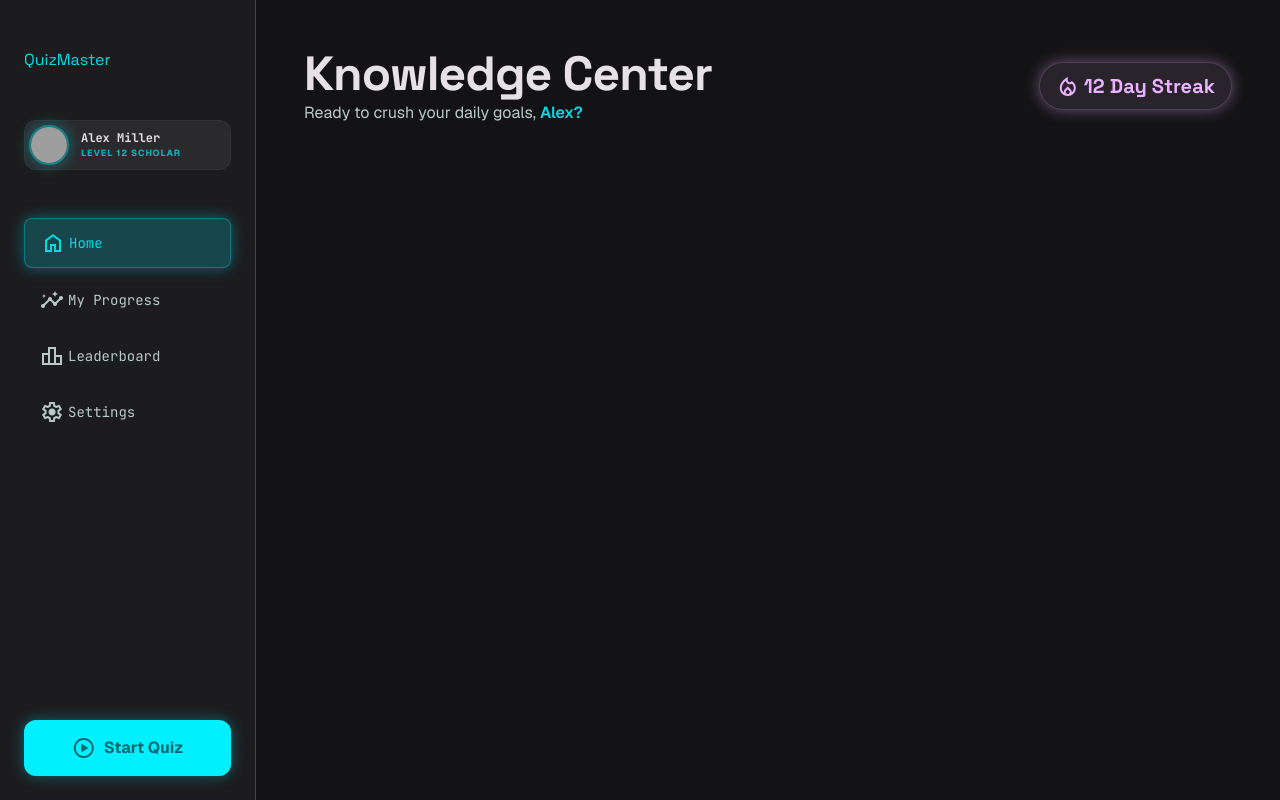
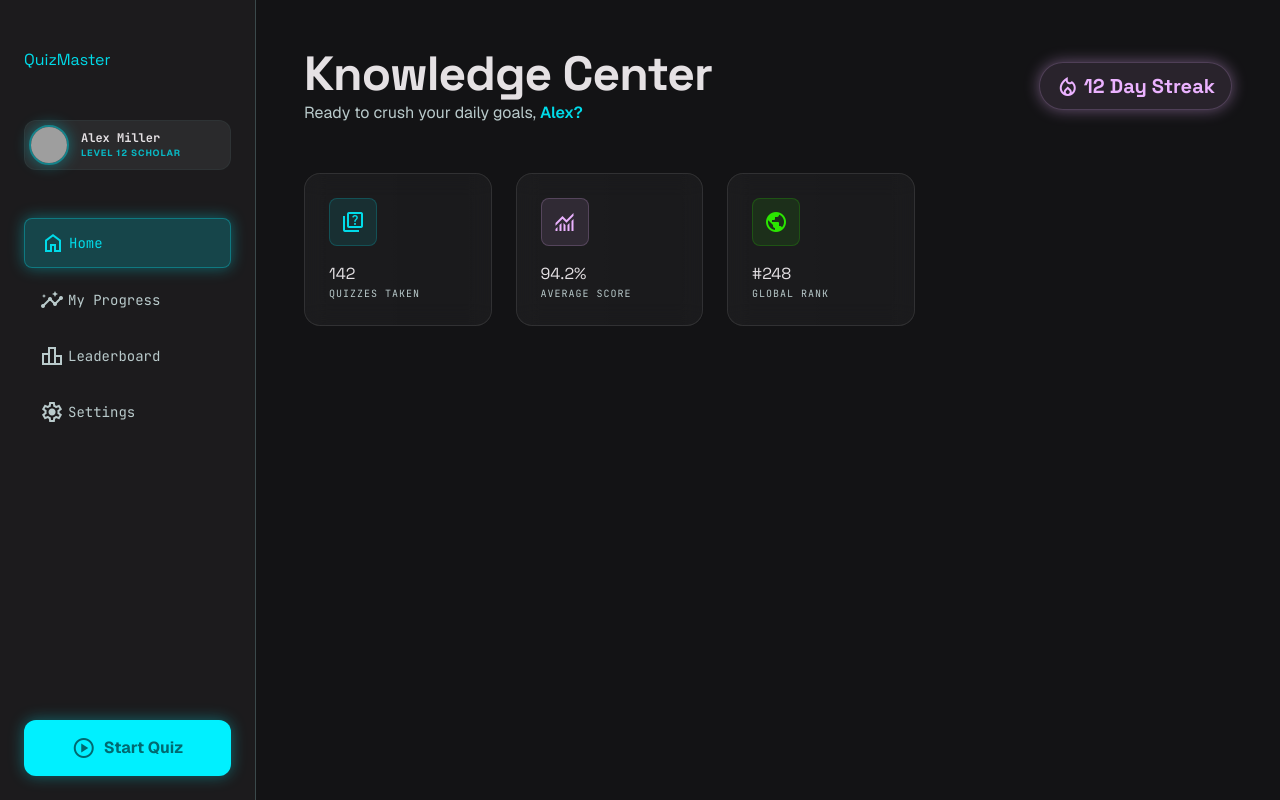
Before and after one commit to DoctorWolf69/quiz-master, a React (Vite) app: page / in a window 1280 px wide. Built offline with nearby package versions, Linux system fonts and the light colour scheme; grey boxes are pictures that could not be loaded.

Commit message:
feat(home): mount stats cards in bento grid

```diff
--- a/src/pages/Home.jsx
+++ b/src/pages/Home.jsx
@@ -1,3 +1,5 @@
+import StatsCards from "../components/StatsCards";
+
 function Home() {
   return (
     <>
@@ -24,7 +26,9 @@ function Home() {
         </div>
       </div>
 
-      <div className="grid grid-cols-1 md:grid-cols-12 gap-gutter"></div>
+      <div className="grid grid-cols-1 md:grid-cols-12 gap-gutter">
+        <StatsCards />
+      </div>
     </>
   );
 }
```
